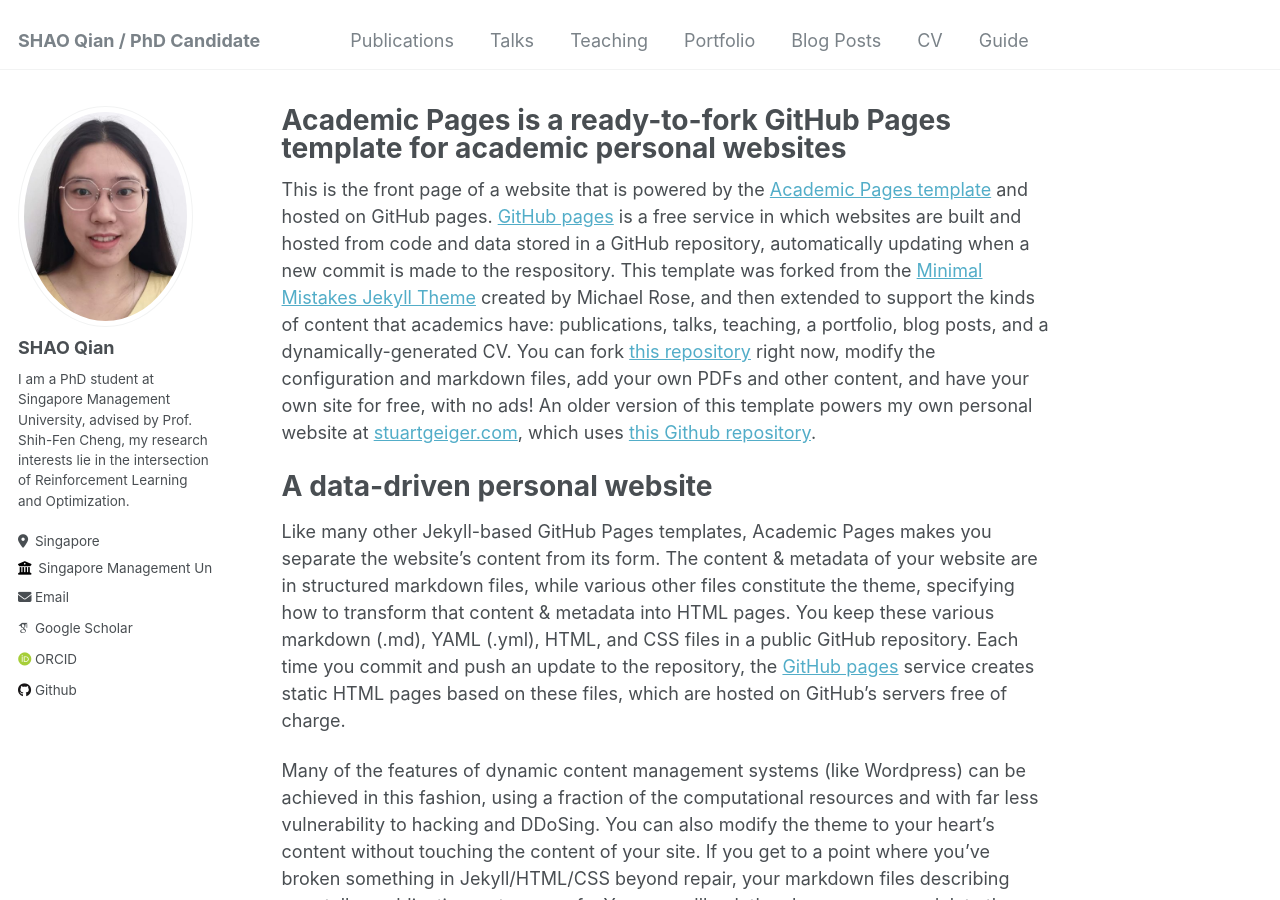
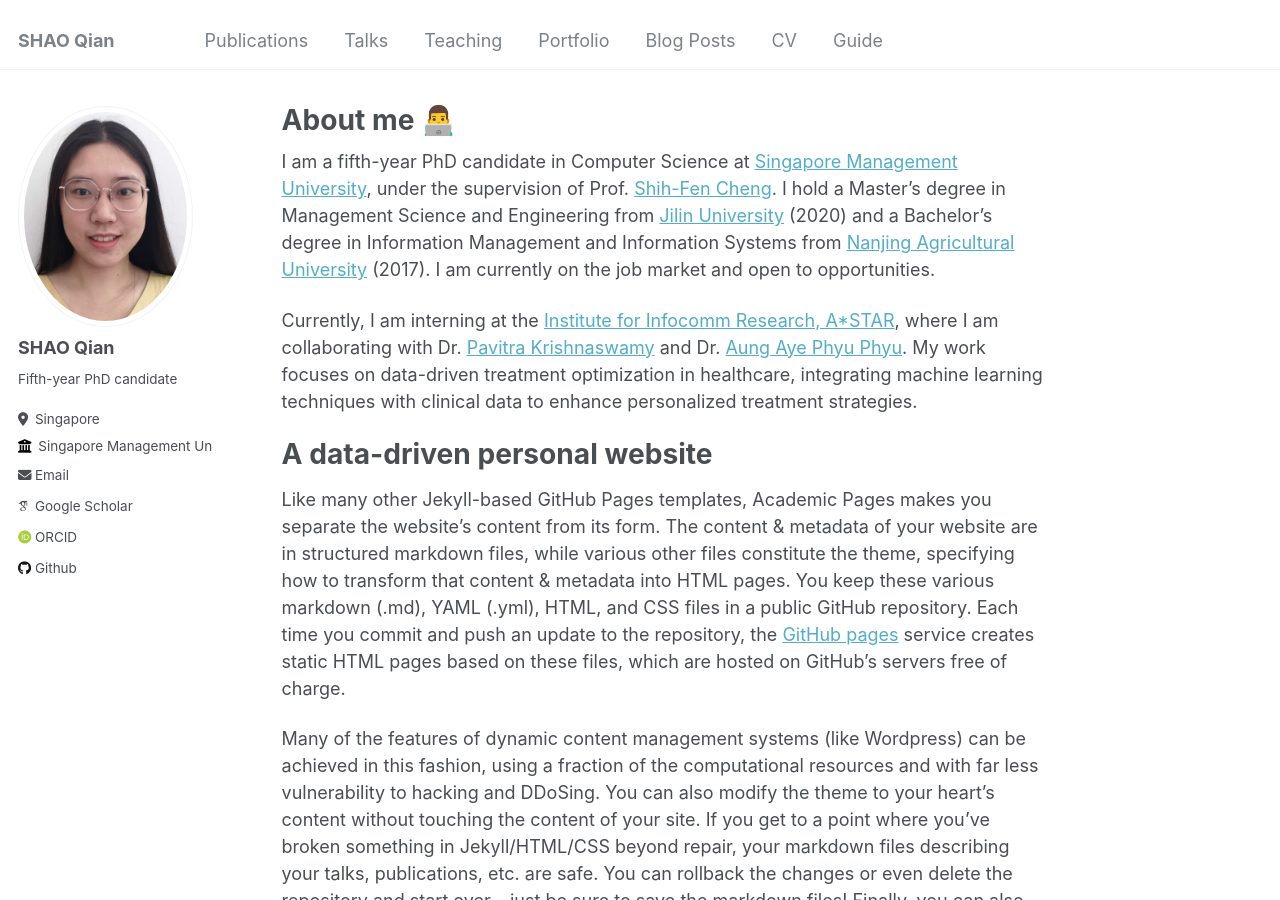
Before and after one commit to SHAOQIAN12/SHAOQIAN12.github.io, a Jekyll site: the page built from _pages/about.md, in a window 1280 px wide and 900 px high. Built offline with Jekyll 4.4.1, drawn with Linux system fonts in a browser that asks for light colours; some web fonts are replaced.

Commit message:
modify about me

```diff
--- a/_config.yml
+++ b/_config.yml
@@ -8,7 +8,7 @@
 
 # Basic Site Settings
 locale                   : "en-US"
-title                    : "SHAO Qian / PhD Candidate"
+title                    : "SHAO Qian"
 title_separator          : "-"
 name                     : &name "SHAO Qian"
 description              : &description "personal description"
@@ -24,7 +24,7 @@ author:
   avatar           : "Qianshao.jpg"
   name             : "SHAO Qian"
   pronouns         : # example: "she/her"
-  bio              : "I am a PhD student at Singapore Management University, advised by Prof. Shih-Fen Cheng, my research interests lie in the intersection of Reinforcement Learning and Optimization."
+  bio              : "Fifth-year PhD candidate"
   location         : "Singapore"
   employer         : "Singapore Management University"
   uri              : # URL
--- a/_pages/about.md
+++ b/_pages/about.md
@@ -1,13 +1,17 @@
 ---
 permalink: /
-title: "Academic Pages is a ready-to-fork GitHub Pages template for academic personal websites"
+title: "About me 👨‍💻"
 author_profile: true
 redirect_from:
   - /about/
   - /about.html
 ---
 
-This is the front page of a website that is powered by the [Academic Pages template](https://github.com/academicpages/academicpages.github.io) and hosted on GitHub pages. [GitHub pages](https://pages.github.com) is a free service in which websites are built and hosted from code and data stored in a GitHub repository, automatically updating when a new commit is made to the respository. This template was forked from the [Minimal Mistakes Jekyll Theme](https://mmistakes.github.io/minimal-mistakes/) created by Michael Rose, and then extended to support the kinds of content that academics have: publications, talks, teaching, a portfolio, blog posts, and a dynamically-generated CV. You can fork [this repository](https://github.com/academicpages/academicpages.github.io) right now, modify the configuration and markdown files, add your own PDFs and other content, and have your own site for free, with no ads! An older version of this template powers my own personal website at [stuartgeiger.com](http://stuartgeiger.com), which uses [this Github repository](https://github.com/staeiou/staeiou.github.io).
+
+I am a fifth-year PhD candidate in Computer Science at [Singapore Management University](http://www.mysmu.edu/faculty/sfcheng/), under the supervision of Prof. [Shih-Fen Cheng](http://www.mysmu.edu/faculty/sfcheng/). I hold a Master's degree in Management Science and Engineering from [Jilin University](https://www.jlu.edu.cn/index.htm#) (2020) and a Bachelor's degree in Information Management and Information Systems from [Nanjing Agricultural University](https://english.njau.edu.cn/mainm.htm) (2017). I am currently on the job market and open to opportunities.
+
+Currently, I am interning at the [Institute for Infocomm Research, A*STAR](https://www.a-star.edu.sg/i2r), where I am collaborating with Dr. [Pavitra Krishnaswamy](https://scholar.google.com/citations?user=hlN6yqkAAAAJ&hl=en) and Dr. [Aung Aye Phyu Phyu](https://scholar.google.com/citations?user=CGf-zXkAAAAJ&hl=en). My work focuses on data-driven treatment optimization in healthcare, integrating machine learning techniques with clinical data to enhance personalized treatment strategies.
+
 
 A data-driven personal website
 ======
```
